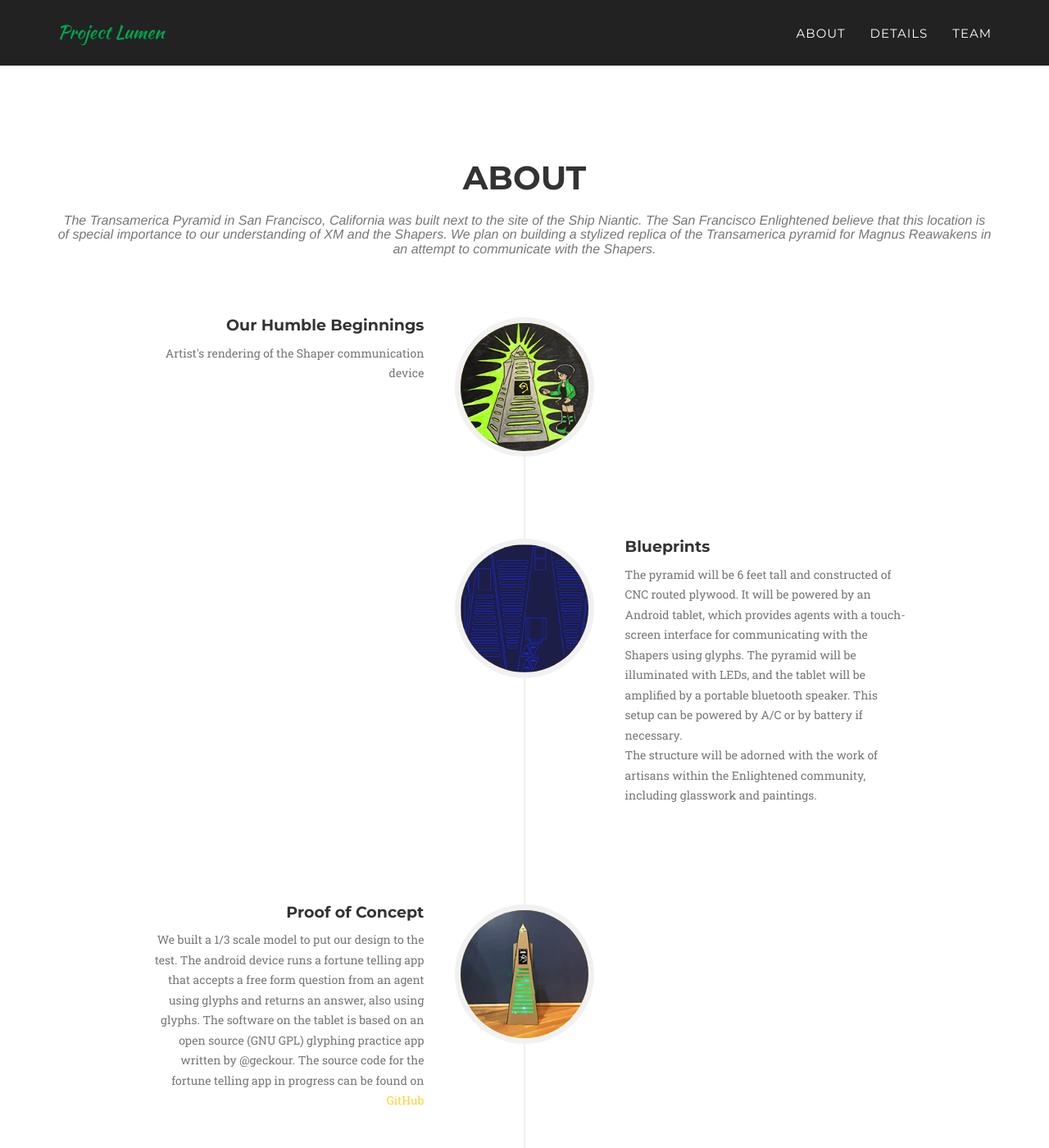
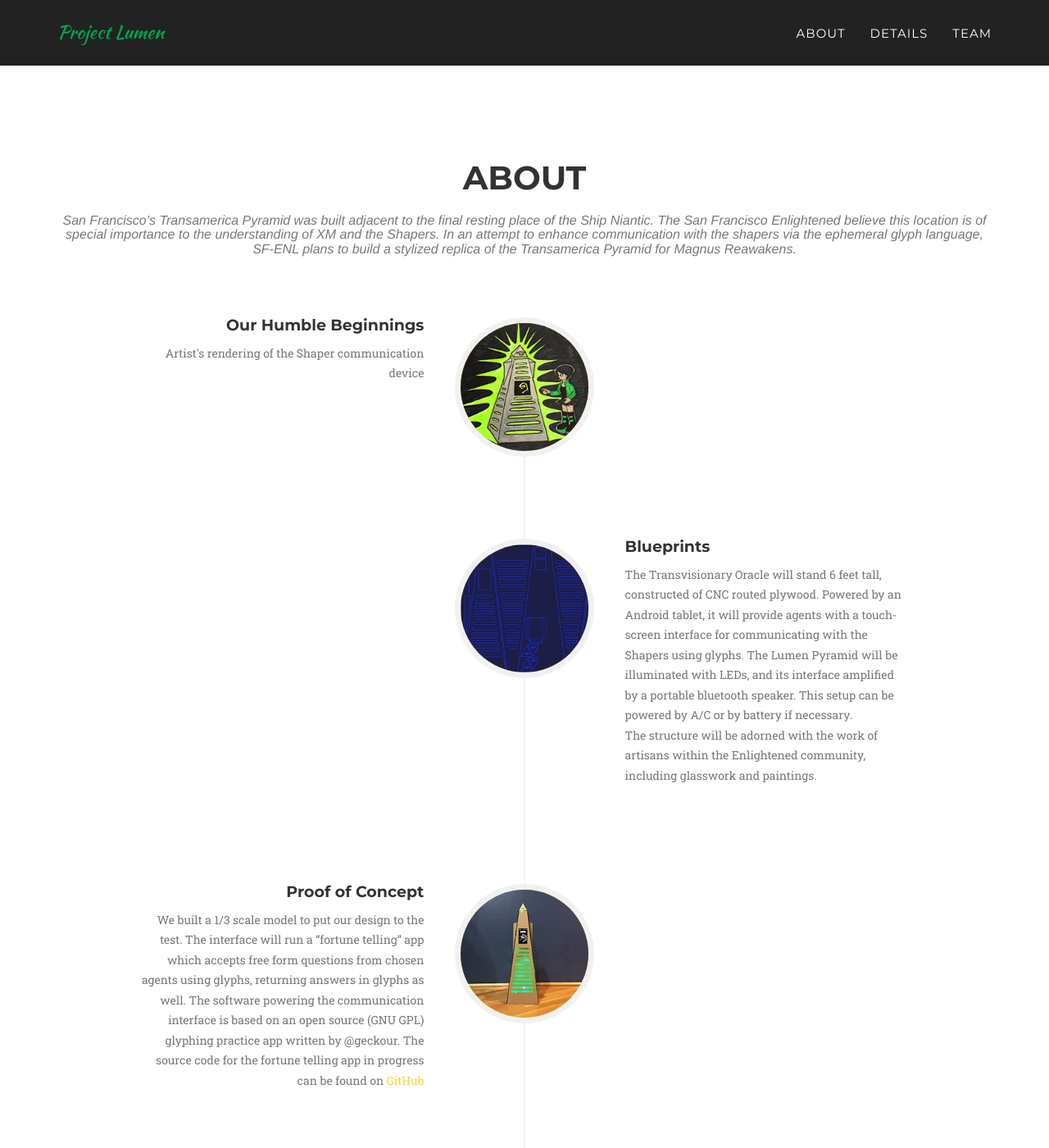
Before and after one commit to winonatong/magnus_reawakens, a Jekyll site: the page built from index.html, in a window 1280 px wide and 1400 px high, scrolled down 788 px. Shown: the whole window at 82% size. Built offline with Jekyll 4.4.1, drawn with Linux system fonts in a browser that asks for light colours; some web fonts are replaced; some of the changed text lies outside the part shown.

Commit message:
add clay's copy changes

```diff
--- a/_includes/header.html
+++ b/_includes/header.html
@@ -39,7 +39,7 @@
     <header>
         <div class="container">
             <div class="intro-text">
-                <div class="intro-lead-in">On top of the remains of the Ship Niantic</div>
+                <div class="intro-lead-in">Atop the remains of the Ship Niantic</div>
                 <div class="intro-heading">arose a towering beacon</div>
                 <a href="#about" class="page-scroll btn btn-xl">Tell Me More</a>
             </div>
--- a/_includes/portfolio_grid.html
+++ b/_includes/portfolio_grid.html
@@ -34,7 +34,7 @@
             <div class="row">
                 <div class="col-lg-12 text-center">
                     <h2 class="section-heading">About</h2>
-                    <h3 class="section-subheading text-muted">The Transamerica Pyramid in San Francisco, California was built next to the site of the Ship Niantic. The San Francisco Enlightened believe that this location is of special importance to our understanding of XM and the Shapers. We plan on building a stylized replica of the Transamerica pyramid for Magnus Reawakens in an attempt to communicate with the Shapers.</h3>
+                    <h3 class="section-subheading text-muted">San Francisco’s Transamerica Pyramid was built adjacent to the final resting place of the Ship Niantic. The San Francisco Enlightened believe this location is of special importance to the understanding of XM and the Shapers. In an attempt to enhance communication with the shapers via the ephemeral glyph language, SF-ENL plans to build a stylized replica of the Transamerica Pyramid for Magnus Reawakens.</h3>
                 </div>
             </div>
             <div class="row">
@@ -62,7 +62,7 @@
                                     <h4 class="subheading">Blueprints</h4>
                                 </div>
                                 <div class="timeline-body">
-                                    <p class="text-muted">The pyramid will be 6 feet tall and constructed of CNC routed plywood. It will be powered by an Android tablet, which provides agents with a touch-screen interface for communicating with the Shapers using glyphs. The pyramid will be illuminated with LEDs, and the tablet will be amplified by a portable bluetooth speaker. This setup can be powered by A/C or by battery if necessary.</p>
+                                    <p class="text-muted">The Transvisionary Oracle will stand 6 feet tall, constructed of CNC routed plywood. Powered by an Android tablet, it will provide agents with a touch-screen interface for communicating with the Shapers using glyphs. The Lumen Pyramid will be illuminated with LEDs, and its interface amplified by a portable bluetooth speaker. This setup can be powered by A/C or by battery if necessary.</p>
                                     <p class="text-muted">The structure will be adorned with the work of artisans within the Enlightened community, including glasswork and paintings.</p>
                                 </div>
                             </div>
@@ -77,7 +77,7 @@
                                     <h4 class="subheading">Proof of Concept</h4>
                                 </div>
                                 <div class="timeline-body">
-                                    <p class="text-muted">We built a 1/3 scale model to put our design to the test. The android device runs a fortune telling app that accepts a free form question from an agent using glyphs and returns an answer, also using glyphs. The software on the tablet is based on an open source (GNU GPL) glyphing practice app written by @geckour. The source code for the fortune telling app in progress can be found on
+                                    <p class="text-muted">We built a 1/3 scale model to put our design to the test. The interface will run a “fortune telling” app which accepts free form questions from chosen agents using glyphs, returning answers in glyphs as well. The software powering the communication interface is based on an open source (GNU GPL) glyphing practice app written by @geckour. The source code for the fortune telling app in progress can be found on
 
 <a href="https://github.com/winonatong/Glyph-Fortune-Teller/">GitHub</a></p>
                                 </div>
```
